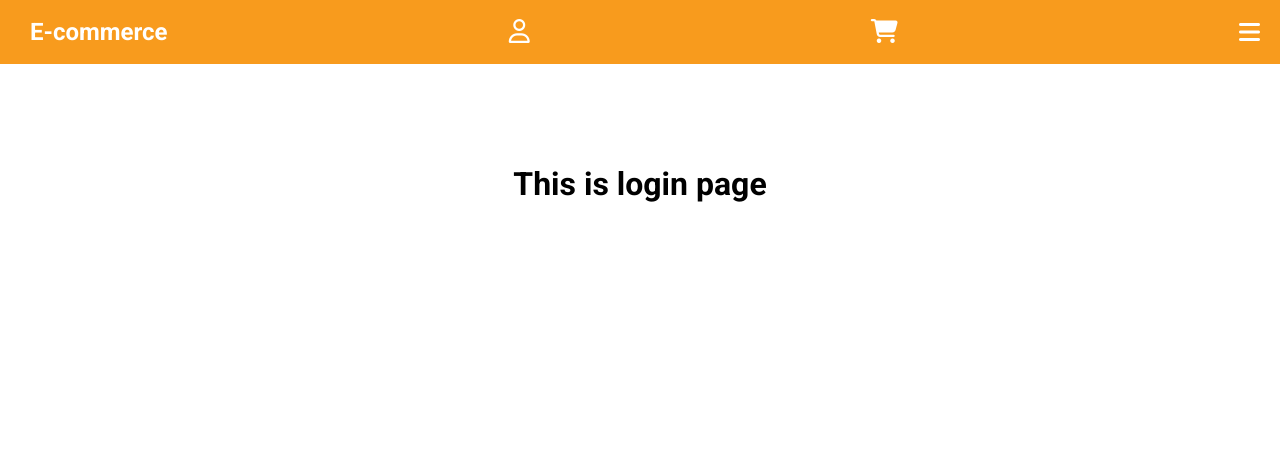
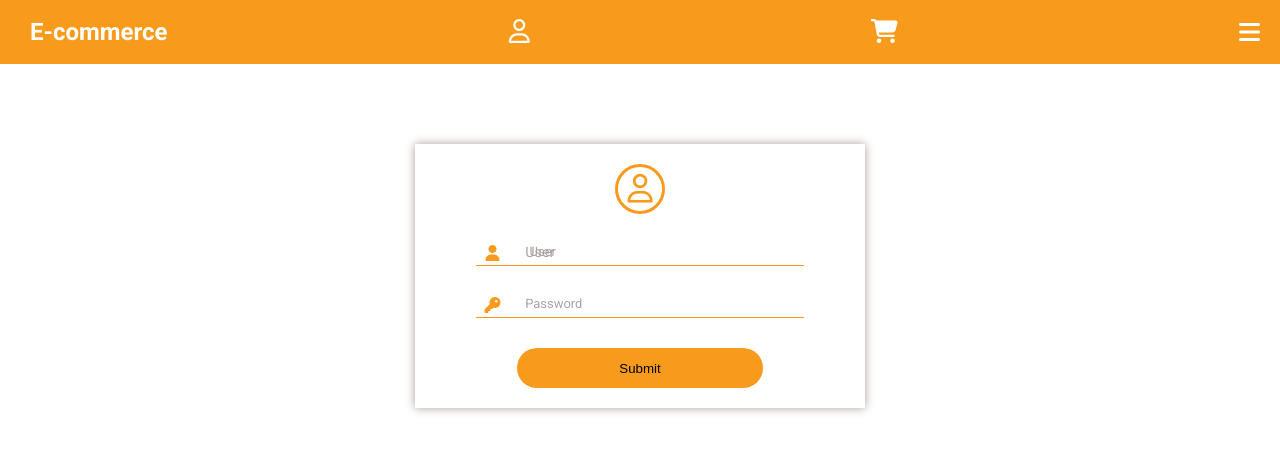
Before and after one commit to errami01/e-shop, a React (Create React App) app: page /login in a window 1280 px wide. Shown: the top 452 px of the page. Built offline with nearby package versions, Linux system fonts and the light colour scheme.

Commit message:
Add input fields and style them

```diff
--- a/src/pages/Login.css
+++ b/src/pages/Login.css
@@ -0,0 +1,99 @@
+.login-container{
+    display: flex;
+    flex-direction: column;
+    align-items: center;
+    /* background-color: gray; */
+    width: 90%;
+    max-width: 450px;
+    box-shadow: 0 0 9px 0px #ac9b9b;
+    padding: 20px
+
+}
+.big-user-icon--login{
+    display: flex;
+    align-items: center;
+    justify-content: center;
+    font-size: 1.8em;
+    border: 3px solid var(--first-Color);
+    width: 50px;
+    height: 50px;
+    /* padding: 25px; */
+    color: var(--first-Color);
+    font-weight: 300;
+    border-radius: 50%;
+    margin-bottom: 30px;
+}
+
+.username-input-container-login{
+    position: relative;
+    width: 80%;
+    margin-bottom: 30px;
+    border-bottom: 0.5px solid var(--first-Color);
+
+}
+.username-input-container-login > .fa{
+    color: var(--first-Color);
+    width: 10%;
+    text-align: center;
+}
+.input--login{
+    /* width: 90%; */
+    border: 0;
+  }
+.input--login:focus{
+    /* width: 90%; */
+    outline: none;
+  }
+.username-label--login::before{
+    content: 'User';
+
+}
+.password-label--login::before{
+    content: 'Password';
+}
+.label--login::before{
+    position: absolute;
+    top:0;
+    left: 15%;
+    transition:  top 0.5s;
+    pointer-events: none;
+    color: rgb(169, 163, 163);
+    font-size: 0.9em
+}
+.bottom-line--login{
+    visibility: hidden;
+    border: 1px solid var(--first-Color);
+    width: 0;
+    margin: auto;
+    transition:  0.5s;
+}
+.input--login:focus + .label--login::before, .input--login:not(:placeholder-shown) + .label--login::before {
+    top: -100%;
+    color: var(--first-Color)
+    /* margin-left: -5px */
+}
+
+.username-input-login:focus ~ .bottom-line--login {
+    width: 100%;
+    visibility: visible;
+    /* margin-left: -5px */
+}
+.submit-btn--login{
+    width: 60%;
+    height: 40px;
+    border-radius: 30px;
+    border: none;
+    background-color: var(--first-Color);
+}
+.label--login{
+    position: absolute;
+    top:0;
+    left: 15%;
+    transition:  top 0.5s;
+    pointer-events: none;
+    color: rgb(169, 163, 163);
+    font-size: 0.9em
+}
+.input--login:focus + .label--login{
+    top: -100%;
+}
--- a/src/pages/Login.js
+++ b/src/pages/Login.js
@@ -1,5 +1,26 @@
+import './Login.css'
 export default function Login(){
     return(
-        <h1>This is login page</h1>
+        <div className="login-container">
+
+            <span className='big-user-icon--login'>
+                <i className="fa-regular fa-user" ></i>
+            </span>
+            <div className='username-input-container-login'>
+
+                <i className="fa-solid fa-user fa" ></i>
+                <input  className='username-input-login input--login' type="text" placeholder=' '/>
+                <label className='username-label--login label--login'>User</label>
+                <div className='bottom-line--login'></div>
+            </div>
+            {/* <label>Password</label> */}
+            <div className='username-input-container-login'>
+                <i className="fa-solid fa-key fa"></i>
+                <input  className='username-input-login input--login' type="password" placeholder=' '/>
+                <label className='password-label--login label--login'/>
+                <div className='bottom-line--login'></div>
+            </div>
+            <button className='submit-btn--login'>Submit</button>
+        </div>
     )
 }
```
